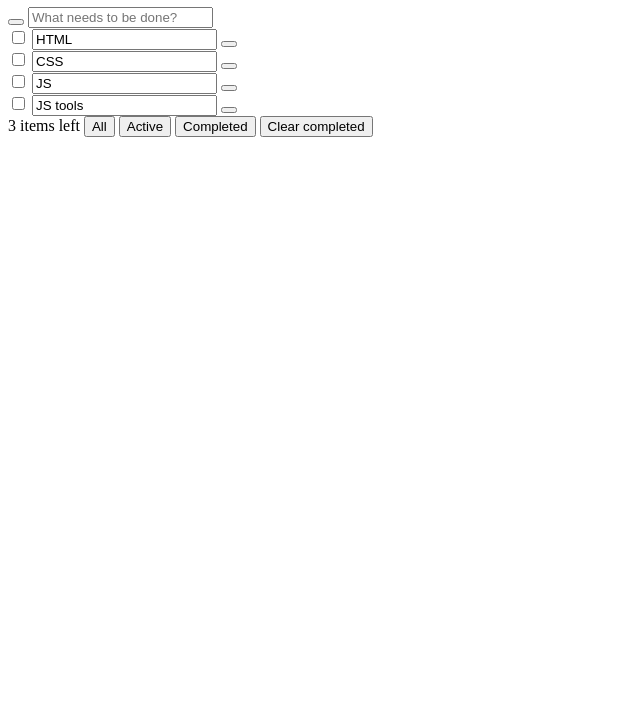
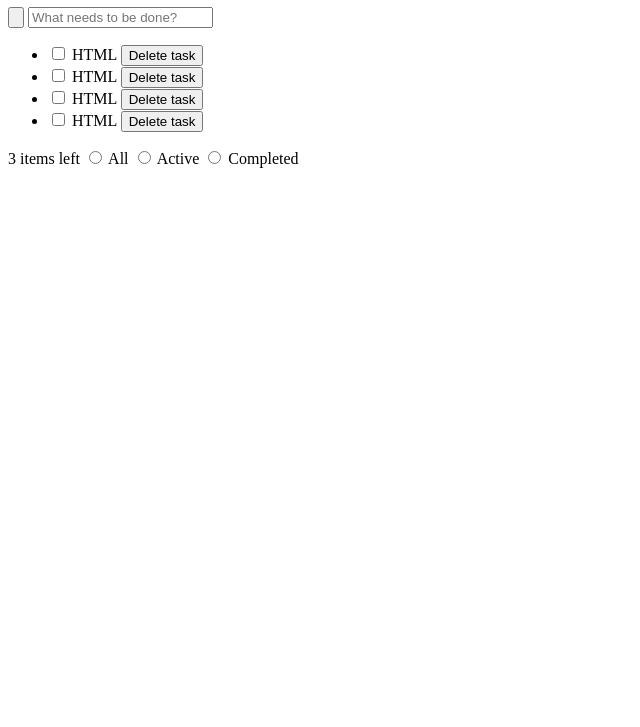
Before and after one commit to ok-technopolis-autumn-2022/Alexandrov_Alexey, a plain HTML site: page index.html in a window 1280 px wide. Shown: the part 73-800 px from the top of the page, without its empty margins (0-640 px from the left). Drawn offline with Linux system fonts and the light colour scheme.

Commit message:
add accessibilty

```diff
--- a/index.html
+++ b/index.html
@@ -5,43 +5,111 @@
         <title>Todos</title>
     </head>
     <body>
-    <main class="page">
-        <div class="page-header">
-            <h1>todos</h1>
+        <div class="tode-app">
+            <header class = "todo-app__header">
+                <h1>todo</h1>
+            </header>
+
+            <main class="todo-app__frame">
+                <section class="todo-app__main-contorls">
+                    <input type="button" title="Select all tasks">
+                    <input type="text"
+                           name="todo-app__add-text"
+                           placeholder="What needs to be done?"
+                           aria-label="Task text"
+                    >
+                </section>
+
+                <section class="todo-app__tasks">
+                    <ul class="tode-app__task-list tasks">
+                        <li class="todo-app__task-item task-item">
+                            <div class="task-item__view">
+                                <input
+                                type="checkbox"
+                                class="task-item__status"
+                                aria-label="Comleted task:HTML"
+                                />
+                                <span class="task-item__text">HTML</span>
+                                <button class="task-item__delete">Delete task</button>
                             </div>
-        <section class="content">
-            <article class="content-header">
-                <button class="hiding-button"></button>
-                <input type="text" placeholder="What needs to be done?" name="input">
-            </article>
-            <article class="task">
-                <input type="checkbox" placeholder="What needs to be done?" name="input">
-                <input type="text" class="task-text" value="HTML">
-                <button class="close-task"></button>
-            </article>
-            <article class="task">
-                <input type="checkbox" placeholder="What needs to be done?" name="input">
-                <input type="text" class="task-text" value="CSS">
-                <button class="close-task"></button>
-            </article>
-            <article class="task">
-                <input type="checkbox" placeholder="What needs to be done?" name="input">
-                <input type="text" class="task-text" value="JS">
-                <button class="close-task"></button>
-            </article>
-            <article class="task">
-                <input type="checkbox" placeholder="What needs to be done?" name="input">
-                <input type="text" class="task-text" value="JS tools">
-                <button class="close-task"></button>
-            </article>
+                            <div class="task-item__edit" hidden="hidden">
+                                <input
+                                type="text"
+                                class="task-item__input"
+                                value="HTML"
+                                aria-label="Edit task: HTML"
+                            </div>
+                        </li>
+                        <li class="todo-app__task-item task-item">
+                            <div class="task-item__view">
+                                <input
+                                type="checkbox"
+                                class="task-item__status"
+                                aria-label="Comleted task:CSS"
+                                />
+                                <span class="task-item__text">HTML</span>
+                                <button class="task-item__delete">Delete task</button>
+                            </div>
+                            <div class="task-item__edit" hidden="hidden">
+                                <input
+                                type="text"
+                                class="task-item__input"
+                                value="CSS"
+                                aria-label="Edit task: CSS"
+                            </div>
+                        </li>
+                        <li class="todo-app__task-item task-item">
+                            <div class="task-item__view">
+                                <input
+                                type="checkbox"
+                                class="task-item__status"
+                                aria-label="Comleted task:JS"
+                                />
+                                <span class="task-item__text">HTML</span>
+                                <button class="task-item__delete">Delete task</button>
+                            </div>
+                            <div class="task-item__edit" hidden="hidden">
+                                <input
+                                type="text"
+                                class="task-item__input"
+                                value="JS"
+                                aria-label="Edit task: JS"
+                            </div>
+                        </li>
+                        <li class="todo-app__task-item task-item">
+                            <div class="task-item__view">
+                                <input
+                                type="checkbox"
+                                class="task-item__status"
+                                aria-label="Comleted task:JS tools"
+                                />
+                                <span class="task-item__text">HTML</span>
+                                <button class="task-item__delete">Delete task</button>
+                            </div>
+                            <div class="task-item__edit" hidden="hidden">
+                                <input
+                                type="text"
+                                class="task-item__input"
+                                value="JS tools"
+                                aria-label="Edit task: JS tools"
+                            </div>
+                        </li>
+                    </ul>
                 </section>
-        <footer class="bottom">
-            <span class="items-left">3 items left</span>
-            <button type="button">All</button>
-            <button type="button">Active</button>
-            <button type="button">Completed</button>
-            <button type="button">Clear completed</button>
+            </main>
+
+            <section class="todo-app__actions-bar">
+                <footer class="todo-app__footer">
+                    <span class="items-left" aria-label="Tasks left">3 items left</span>
+                    <input type="radio" id="all" name = "todo-app__footer button" value="All">
+                    <label for="all">All</label>
+                    <input type="radio" id="active" name = "todo-app__footer button" value="Active">
+                    <label for="active">Active</label>
+                    <input type="radio" id="completed" name = "todo-app__footer button" value="Completed">
+                    <label for="completed">Completed</label>
                  </footer>
-    </main>
+            </section>
+
+        </div>
     </body>
 </html>
```
Lines whose indentation alone changed are shown as unchanged.
